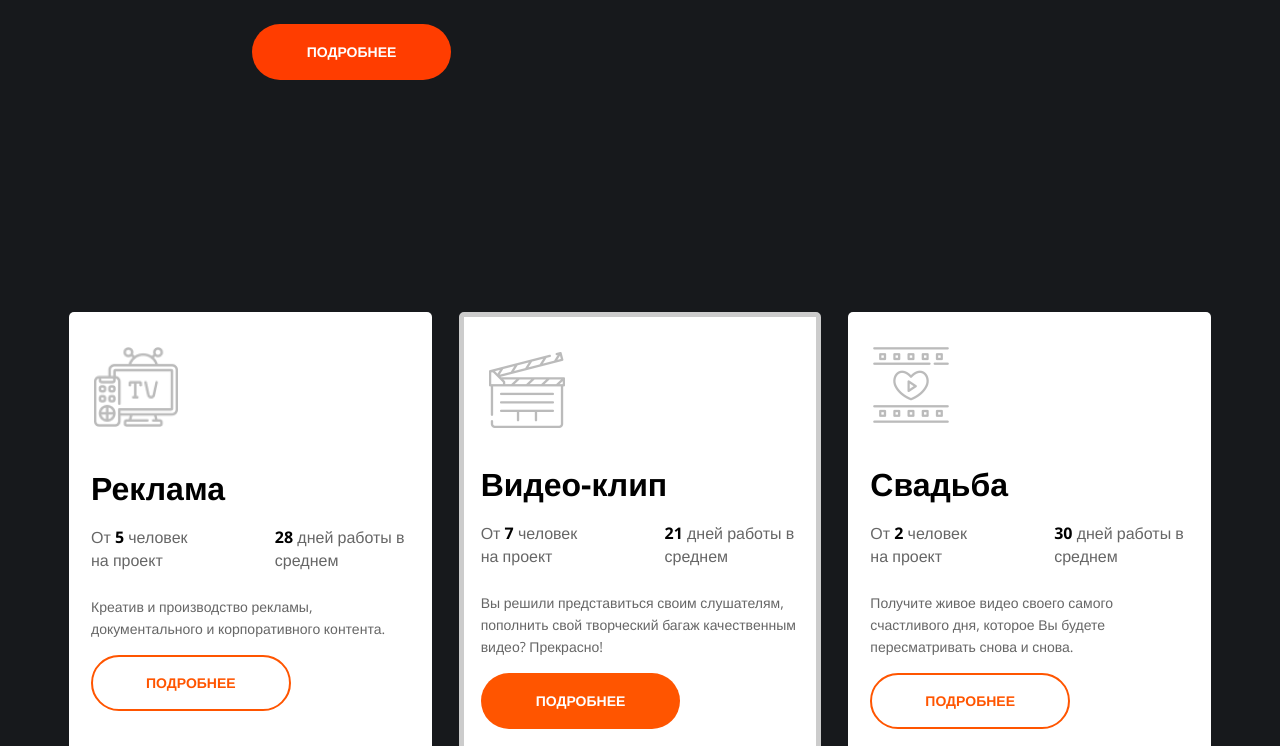
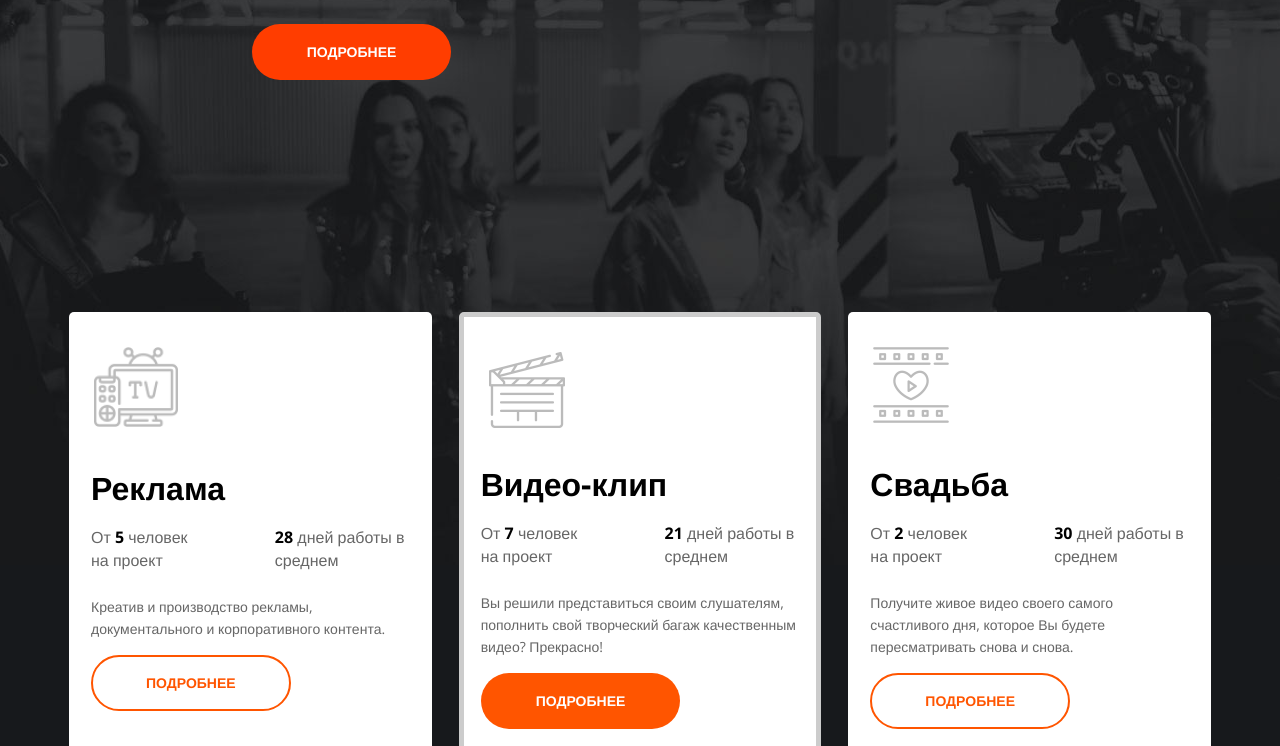
Before and after one commit to asm96/video-production, a plain HTML site: page index.html in a window 1280 px wide. Shown: the part 489-1235 px from the top of the page. Drawn offline with nearby package versions, Linux system fonts and the light colour scheme; files whose address does not match are found by name; a web font is replaced by a local one.

Commit message:
Add files via upload

```diff
--- a/css/main.css
+++ b/css/main.css
@@ -6,7 +6,7 @@
 @import url("./blocks/logo.css");
 @import url("./blocks/menu.css");
 @import url("./blocks/contacts.css");
-@import url("./blocks/img.css");
+@import url("./blocks/bg.css");
 @import url("./blocks/hero.css");
 @import url("./blocks/btn.css");
 @import url("./blocks/offers.css");
@@ -15,3 +15,4 @@
 @import url("./blocks/about.css");
 @import url("./blocks/footer.css");
 @import url("./blocks/social.css");
+@import url("./blocks/services.css");
```
